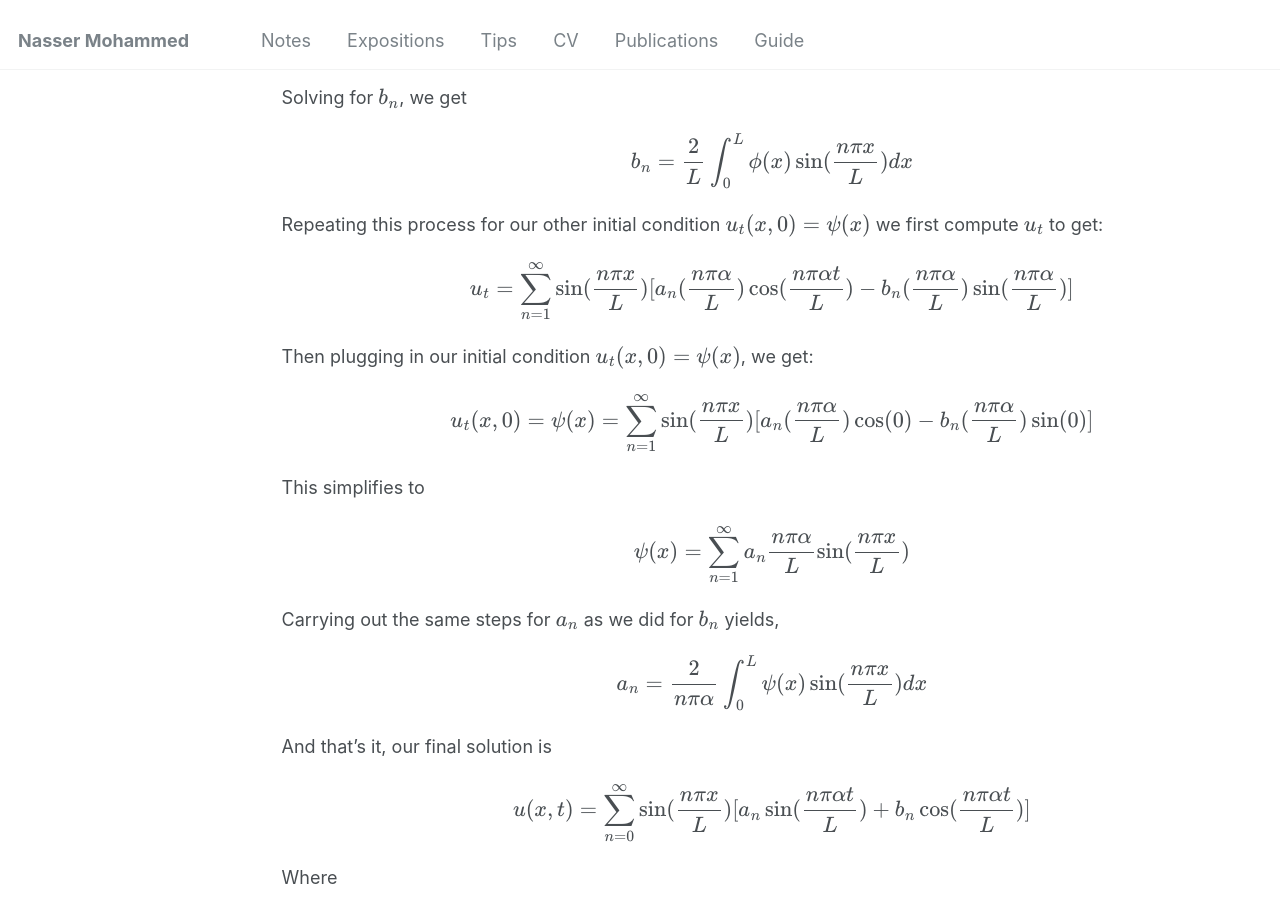
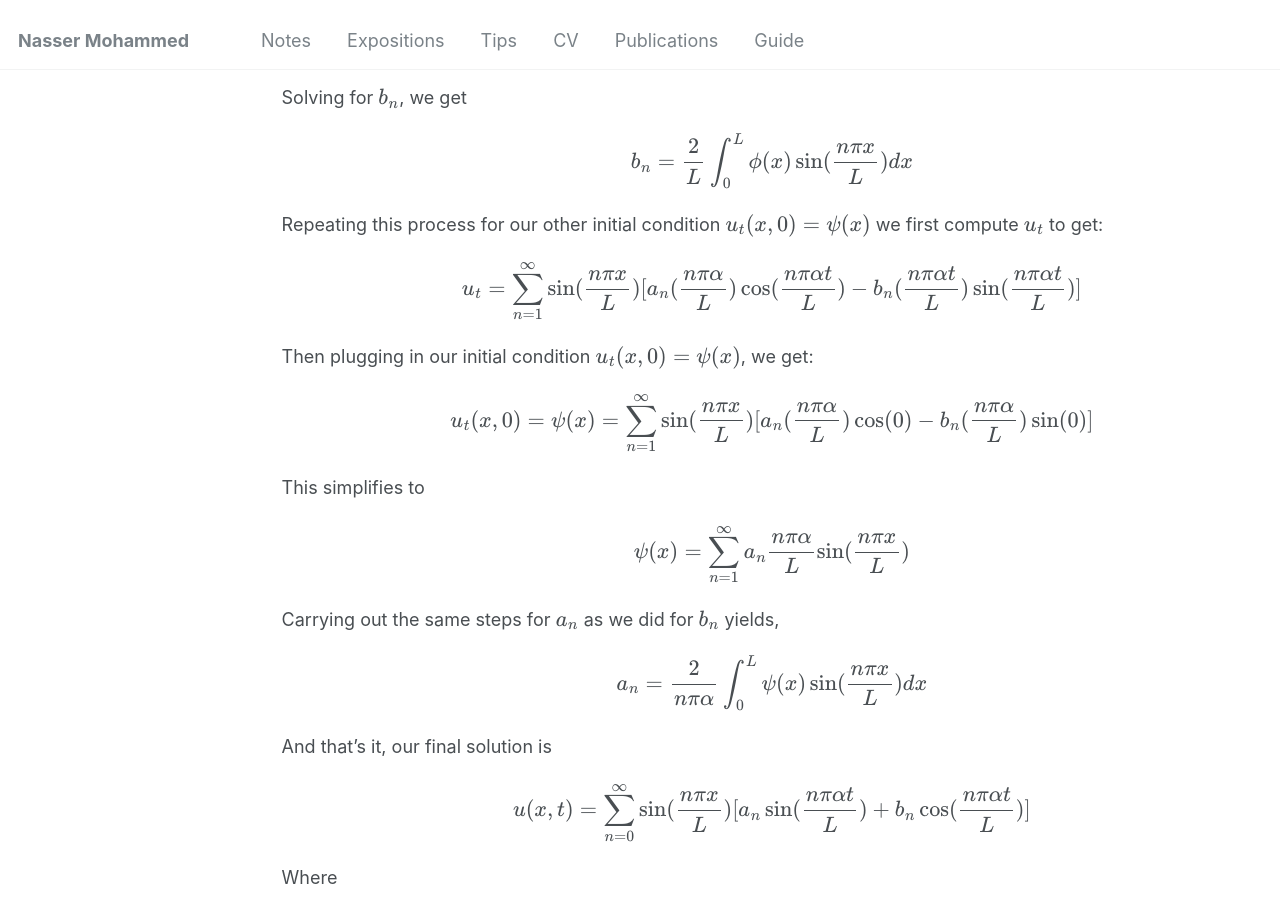
Before and after one commit to Nasser-Mohammed/Nasser-Mohammed.github.io, a Jekyll site: the page built from _pages/notes/pde/waveequation.md, in a window 1280 px wide and 900 px high, scrolled down 3994 px. Built offline with Jekyll 4.4.1, drawn with Linux system fonts in a browser that asks for light colours.

Commit message:
Update waveequation.md

```diff
--- a/_pages/notes/pde/waveequation.md
+++ b/_pages/notes/pde/waveequation.md
@@ -87,7 +87,7 @@ It's easy to see that at each \\(n\\), when \\(n \neq m: \int_0^L b_n \sin(\frac
 Solving for \\(b_n\\), we get
 \\[b_n = \frac{2}{L}\int_0^L \phi(x)\sin(\frac{n\pi x}{L})dx\\]
 Repeating this process for our other initial condition \\(u_t(x, 0) = \psi (x)\\) we first compute \\(u_t\\) to get:
-\\[u_t = \sum_{n = 1}^{\infty}\sin(\frac{n \pi x}{L})\[a_n(\frac{n\pi \alpha}{L})\cos(\frac{n \pi \alpha t}{L}) - b_n(\frac{n\pi \alpha}{L})\sin(\frac{n\pi \alpha}{L})\]\\]
+\\[u_t = \sum_{n = 1}^{\infty}\sin(\frac{n \pi x}{L})\[a_n(\frac{n\pi \alpha}{L})\cos(\frac{n \pi \alpha t}{L}) - b_n(\frac{n\pi \alpha t}{L})\sin(\frac{n\pi \alpha t}{L})\]\\]
 Then plugging in our initial condition \\(u_t(x, 0) = \psi (x)\\), we get:
 \\[u_t(x, 0) = \psi (x) = \sum_{n = 1}^{\infty}\sin(\frac{n \pi x}{L})\[a_n(\frac{n\pi \alpha}{L})\cos(0) - b_n(\frac{n\pi \alpha}{L})\sin(0)\]\\]
 This simplifies to
```
